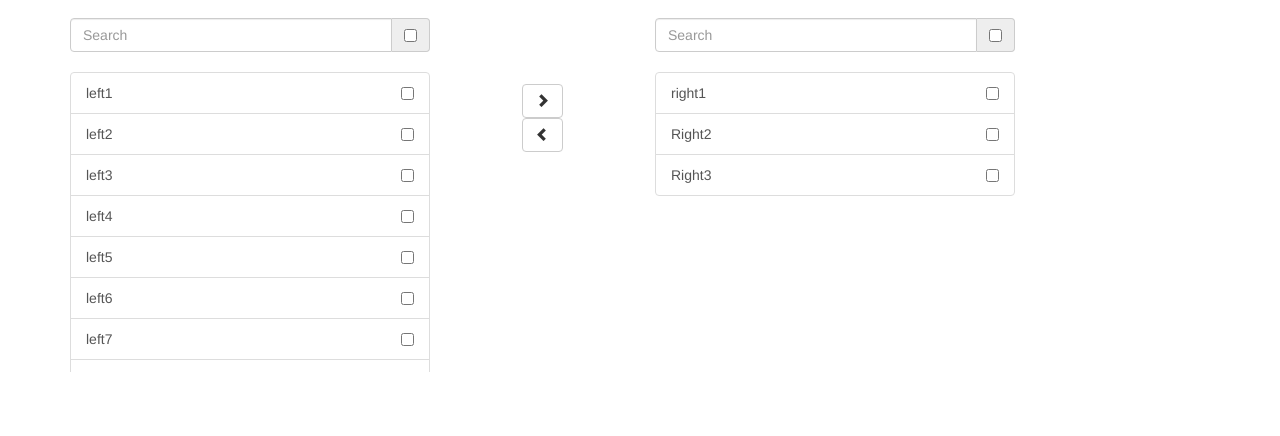
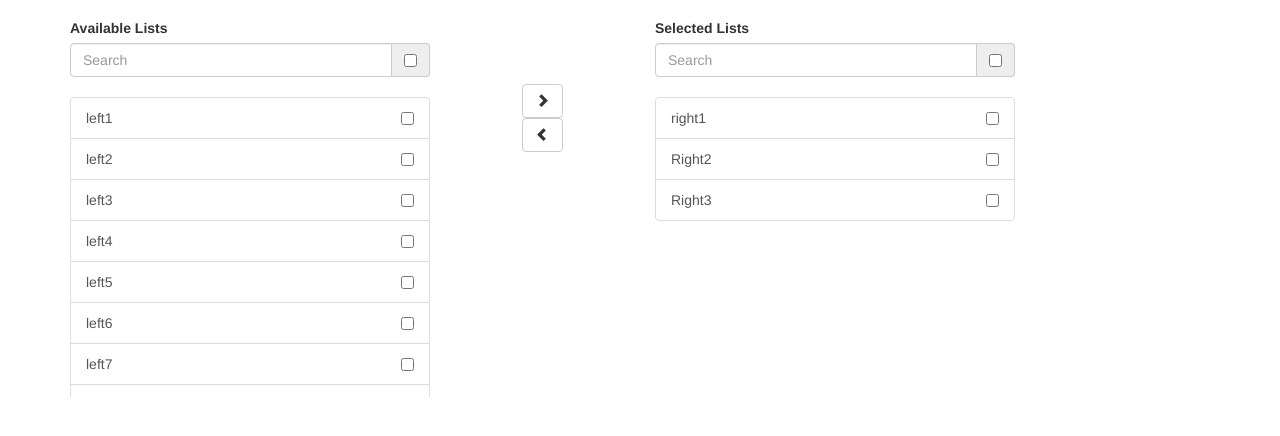
Before and after one commit to tushar-borole/ng-duallist, a website: page index.html in a window 1280 px wide. Shown: the part 54-490 px from the top of the page. Drawn offline with nearby package versions, Linux system fonts and the light colour scheme.

Commit message:
added labels for the two lists

```diff
--- a/demo.js
+++ b/demo.js
@@ -5,10 +5,10 @@
         .module('demoApp', ['ng-duallist'])
         .controller('demoController', demoController);
 
-    demoController.$inject = ['$rootScope','$filter'];
+    demoController.$inject = ['$rootScope', '$filter'];
 
     /* @ngInject */
-    function demoController($rootScope,$filter) {
+    function demoController($rootScope, $filter) {
         var vm = this;
         vm.property = 'demoController';
 
@@ -22,7 +22,7 @@
 
             vm.options = {
                 leftContainerScrollEnd: function () {
-                  console.log("inn")
+                    console.log("inn")
 
                 },
                 rightContainerScrollEnd: function () {
@@ -31,16 +31,25 @@
                 },
                 leftContainerSearch: function (text) {
                     console.log(text)
-                    vm.leftValue=$filter('filter')(leftValue,{'name':text})
+                    vm.leftValue = $filter('filter')(leftValue, {
+                        'name': text
+                    })
 
                 },
                 rightContainerSearch: function (text) {
 
-                     vm.rightValue=$filter('filter')(rightValue,{'name':text})
+                    vm.rightValue = $filter('filter')(rightValue, {
+                        'name': text
+                    })
                 },
 
             };
             console.log(vm.options)
+
+            vm.labelscope = {
+                availableText: 'Available Lists',
+                selectedText: 'Selected Lists'
+            }
 
 
             vm.leftValue = [{
@@ -62,7 +71,7 @@
             }, {
                 'name': 'left9'
             }]
-            var leftValue=angular.copy(vm.leftValue)
+            var leftValue = angular.copy(vm.leftValue)
             vm.rightValue = [{
                 'name': 'right1'
             }, {
@@ -70,7 +79,7 @@
             }, {
                 'name': 'Right3'
             }]
-             var rightValue=angular.copy(vm.rightValue)
+            var rightValue = angular.copy(vm.rightValue)
 
         }
     }
--- a/index.html
+++ b/index.html
@@ -1,5 +1,6 @@
 <!doctype html>
 <html lang="en" ng-app="demoApp">
+
 <head>
     <meta charset="UTF-8">
     <meta http-equiv="X-UA-Compatible" content="IE=edge">
@@ -16,15 +17,16 @@
 
     <!-- Include your CSS here -->
 </head>
+
 <body ng-controller="demoController as vm">
     <nav class="navbar navbar-inverse">
-      <div class="container">
-        <div class="navbar-header">
+        <div class="container">
+            <div class="navbar-header">
 
-          <a class="navbar-brand" href="#">ng-duallist</a>
+                <a class="navbar-brand" href="#">ng-duallist</a>
+            </div>
+
         </div>
-
-      </div>
     </nav>
     <!--[if lt IE 9]>
         <p class="browsehappy">You are using an <strong>outdated</strong> browser. Please <a
@@ -35,7 +37,7 @@
     <!-- Add your site or application content here -->
     <div class="container">
 
-      <duallist template-url="template.html" duallist-option="vm.options" leftscope="vm.leftValue" rightscope="vm.rightValue"></duallist>
+        <duallist template-url="template.html" duallist-option="vm.options" leftscope="vm.leftValue" rightscope="vm.rightValue" labelscope="vm.labelscope"></duallist>
     </div>
 
     <!-- jQuery (necessary for Bootstrap's JavaScript plugins) -->
@@ -48,4 +50,5 @@
     <script src="demo.js"></script>
     <!-- Include your JavaScript files here -->
 </body>
+
 </html>
--- a/ngduallist.js
+++ b/ngduallist.js
@@ -22,7 +22,8 @@
                 leftscope: '=',
                 rightscope: '=',
                 'duallistOption': '=',
-                leftsearch: '='
+                leftsearch: '=',
+                labelscope: '='
             },
             bindToController: false,
             controller: Controller,
--- a/template.html
+++ b/template.html
@@ -1,5 +1,6 @@
 <div class="row ngduallist">
     <div class="col-sm-4 left-container">
+        <label>{{labelscope.availableText}}</label>
         <form class="form-inline">
             <div>
                 <div class="input-group">
@@ -18,6 +19,7 @@
         <button ng-click="moveLeft()" title="Send to list 1" class="btn btn-default center-block remove"><i class="glyphicon glyphicon-chevron-left"></i></button>
     </div>
     <div class="col-sm-4 right-container">
+        <label>{{labelscope.selectedText}}</label>
         <form class="form-inline">
             <div>
                 <div class="input-group">
```
